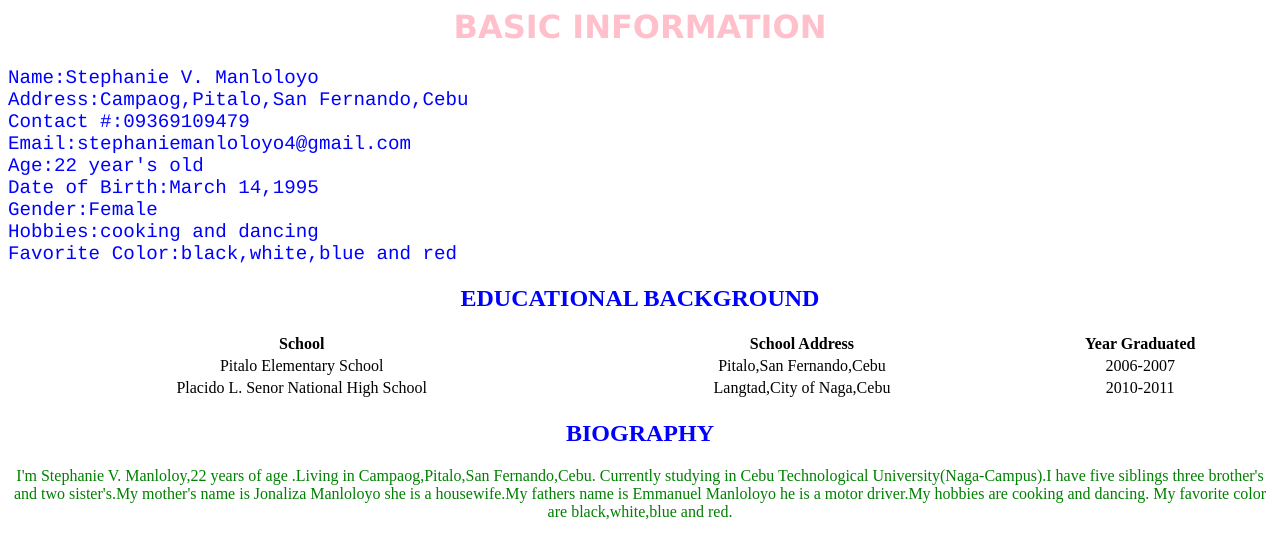
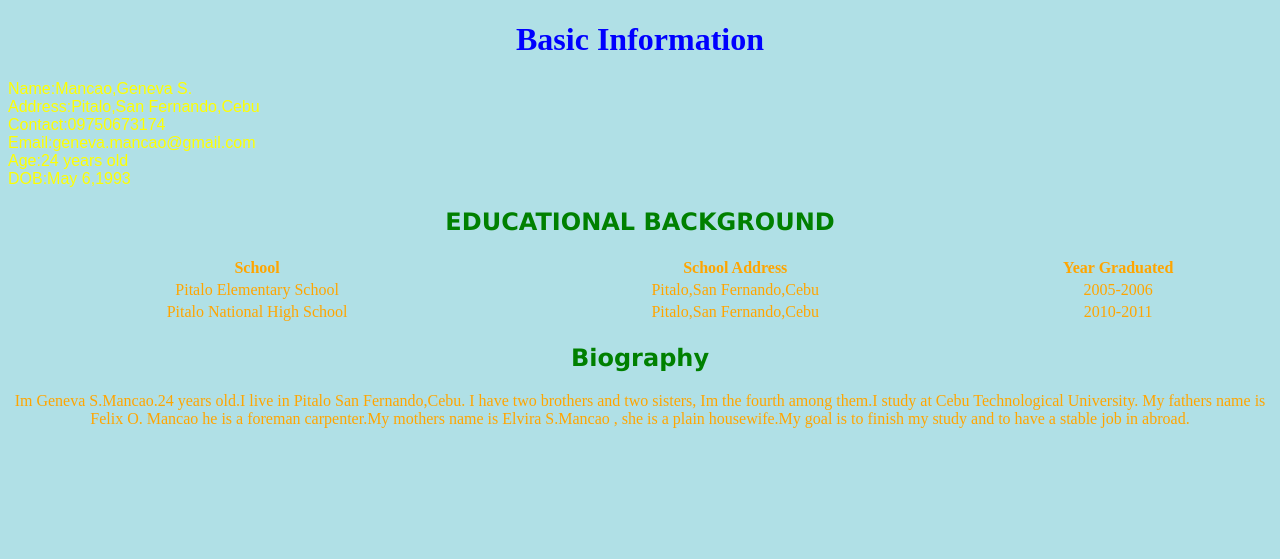
Before and after one commit to hubby231/mancao, a PHP site: page / in a window 1280 px wide. Shown: the top 559 px of the page. Run offline with PHP 8.4, Linux system fonts and the light colour scheme.

Commit message:
Add files via upload

```diff
--- a/index.php
+++ b/index.php
@@ -1,41 +1,31 @@
+<!DOCTYPE html>
 <html>
 <head>
 <style>
 h1{
- color:pink;
- font-family:verdana;
- font-size:200%;
- text-align:center;
+   color:blue;
+   font-family:anaphora;
+   text-align:center;
 }
 p1{
- color:blue;
- font-family:courier;
- font-size:120%;
+   color:yellow;
+   font-family:arial;
 }
 h2{
- color:blue;
- text:align:center;
+
+   color:green;
+   text-align:center;
+   font-family:verdana;
 }
 p2{
- color:green;
+   color:orange;
 
-}
 </style>
 </head>
-<body>
-
-<h1>BASIC INFORMATION</h1>
-
-<p1>Name:Stephanie V. Manloloyo<br>
-Address:Campaog,Pitalo,San Fernando,Cebu<br>
-Contact #:09369109479<br>
-Email:stephaniemanloloyo4@gmail.com<br>
-Age:22 year's old<br>
-Date of Birth:March 14,1995<br>
-Gender:Female<br>
-Hobbies:cooking and dancing<br>
-Favorite Color:black,white,blue and red<br>
-</p1><h2><center>EDUCATIONAL BACKGROUND</h2><p2><center>
+<body style="background-color:powderblue;">
+<h1>Basic Information</h1><p1>Name:Mancao,Geneva S.<br>Address:Pitalo,San Fernando,Cebu<br>Contact:09750673174<br>
+Email:geneva.mancao@gmail.com<br>Age:24 years old<br>DOB:May 6,1993</p1>
+<h2><center>EDUCATIONAL BACKGROUND</h2><p2><center>
 <table style="width:100%";color:blue;>
 <tr>
 <th>School</th>
@@ -45,15 +35,18 @@ Favorite Color:black,white,blue and red<br>
 <tr>
 <td><center>Pitalo Elementary School</center></td>
 <td><center>Pitalo,San Fernando,Cebu</center></td>
-<td><center>2006-2007</center></td>
+<td><center>2005-2006</center></td>
 <tr>
-<td><center>Placido L. Senor National High School</center></td>
-<td><center>Langtad,City of Naga,Cebu</center></td>
+<td><center>Pitalo National High School</center></td>
+<td><center>Pitalo,San Fernando,Cebu</center></td>
 <td><center>2010-2011</center></td>
 </tr>
-</table>
-</p1><h2><center>BIOGRAPHY</h2><p2><center>
-I'm Stephanie V. Manloloy,22 years of age .Living in Campaog,Pitalo,San Fernando,Cebu.
-Currently studying in Cebu Technological University(Naga-Campus).I have five siblings three
-brother's and two sister's.My mother's name is Jonaliza Manloloyo she is a housewife.My fathers name is Emmanuel Manloloyo he is a motor driver.My hobbies are cooking and dancing.
-My favorite color are black,white,blue and red.<br>
+</table></p1>
+<h2>Biography</h2><p2><center>Im Geneva S.Mancao.24 years old.I live in Pitalo San Fernando,Cebu.
+I have two brothers and two sisters, Im the fourth among them.I study at Cebu Technological University.
+My fathers name is Felix O. Mancao he is a foreman carpenter.My mothers name is Elvira S.Mancao
+, she is a plain housewife.My goal is to finish my study and to have a stable job in abroad.</p2>
+
+
+</body>
+</html>
```
